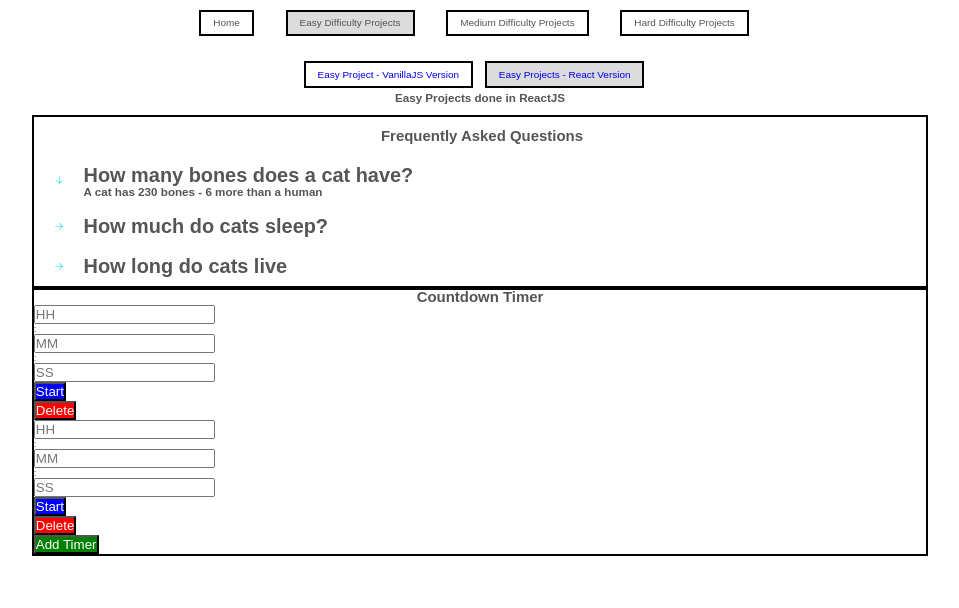
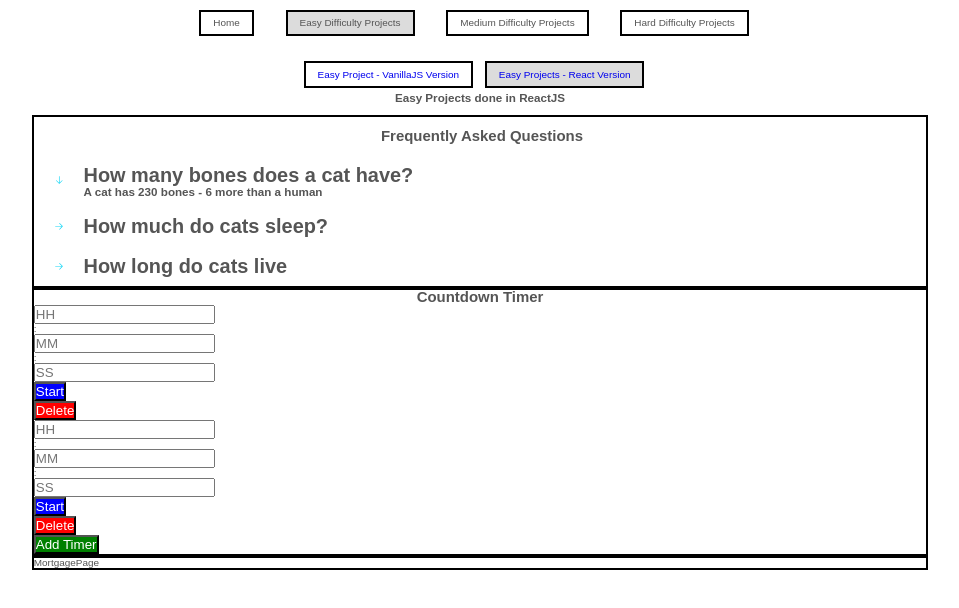
Before and after one commit to deltam3/frontendeval, a React (Vite) app in the folder consolidated/: page /Easy/React in a window 1280 px wide. Shown: the top 608 px of the page, without its empty margins (160-1119 px from the left). Built offline with nearby package versions, Linux system fonts and the light colour scheme.

Commit message:
created mortgagepage component

```diff
--- a/consolidated/src/pages/Easy/EasyReactPage.tsx
+++ b/consolidated/src/pages/Easy/EasyReactPage.tsx
@@ -5,6 +5,7 @@ import CounterPage from "./projects/Counter/CounterPage";
 import "./../../components/subpage.css";
 
 import { NavLink } from "react-router-dom";
+import MortgagePage from "./projects/Mortgage/MortgagePage";
 
 type Props = {};
 
@@ -36,6 +37,9 @@ const EasyReactPage = (props: Props) => {
       <ProjectItemContainer>
         <CounterPage></CounterPage>
       </ProjectItemContainer>
+      <ProjectItemContainer>
+        <MortgagePage></MortgagePage>
+      </ProjectItemContainer>
     </div>
   );
 };
--- /dev/null
+++ b/consolidated/src/pages/Easy/projects/Mortgage/MortgagePage.tsx
@@ -0,0 +1,9 @@
+import React from "react";
+
+type Props = {};
+
+const MortgagePage = (props: Props) => {
+  return <div>MortgagePage</div>;
+};
+
+export default MortgagePage;
```
